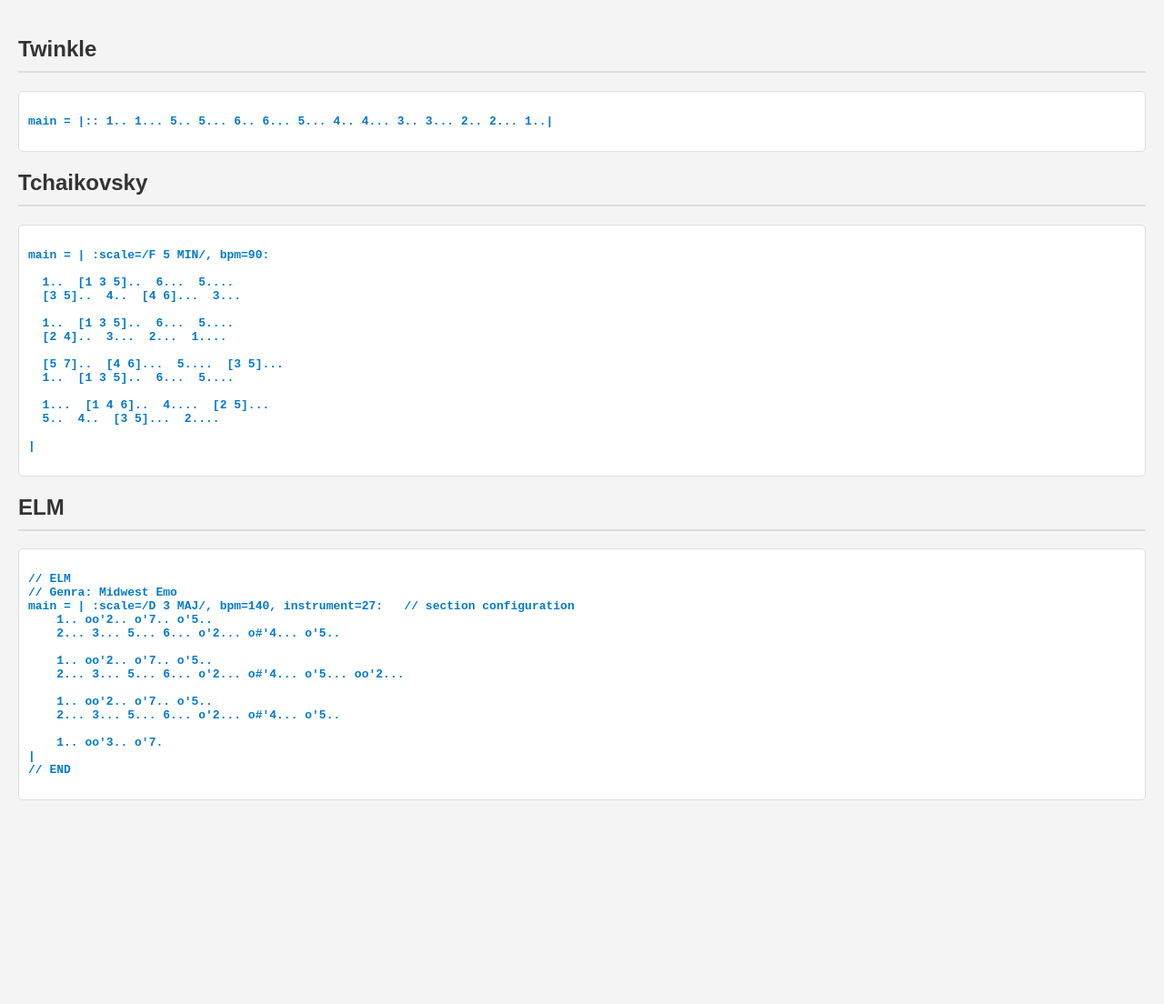
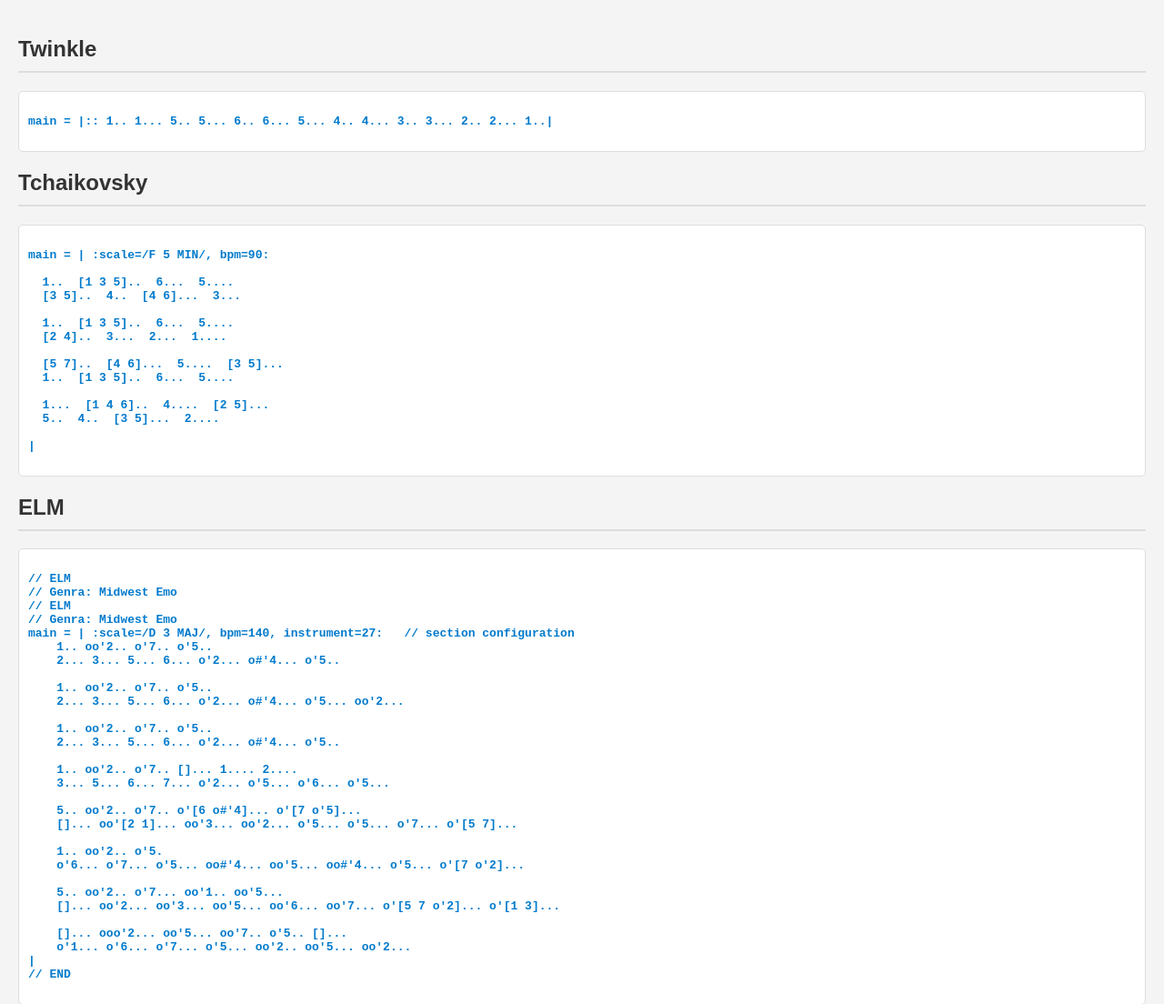
Before and after one commit to Burnham310/Octave, a plain HTML site: page web/example.html in a window 1280 px wide. Shown: the top 1104 px of the page at 91% size. Before the commit the page ends 913 px from the top, so only its background shows below. Drawn offline with Linux system fonts and the light colour scheme.

Commit message:
update example

```diff
--- a/web/example.html
+++ b/web/example.html
@@ -60,6 +60,8 @@
     <pre><code>
 // ELM
 // Genra: Midwest Emo
+// ELM
+// Genra: Midwest Emo
 main = | :scale=/D 3 MAJ/, bpm=140, instrument=27:   // section configuration
     1.. oo'2.. o'7.. o'5..
     2... 3... 5... 6... o'2... o#'4... o'5..
@@ -70,7 +72,20 @@
     1.. oo'2.. o'7.. o'5..
     2... 3... 5... 6... o'2... o#'4... o'5..
 
-    1.. oo'3.. o'7.
+    1.. oo'2.. o'7.. []... 1.... 2....
+    3... 5... 6... 7... o'2... o'5... o'6... o'5...
+
+    5.. oo'2.. o'7.. o'[6 o#'4]... o'[7 o'5]...
+    []... oo'[2 1]... oo'3... oo'2... o'5... o'5... o'7... o'[5 7]...
+
+    1.. oo'2.. o'5.
+    o'6... o'7... o'5... oo#'4... oo'5... oo#'4... o'5... o'[7 o'2]...
+
+    5.. oo'2.. o'7... oo'1.. oo'5...
+    []... oo'2... oo'3... oo'5... oo'6... oo'7... o'[5 7 o'2]... o'[1 3]...
+
+    []... ooo'2... oo'5... oo'7.. o'5.. []...
+    o'1... o'6... o'7... o'5... oo'2.. oo'5... oo'2...
 |
 // END
     </code></pre>
```
Also changed, not shown: 1 other file.
